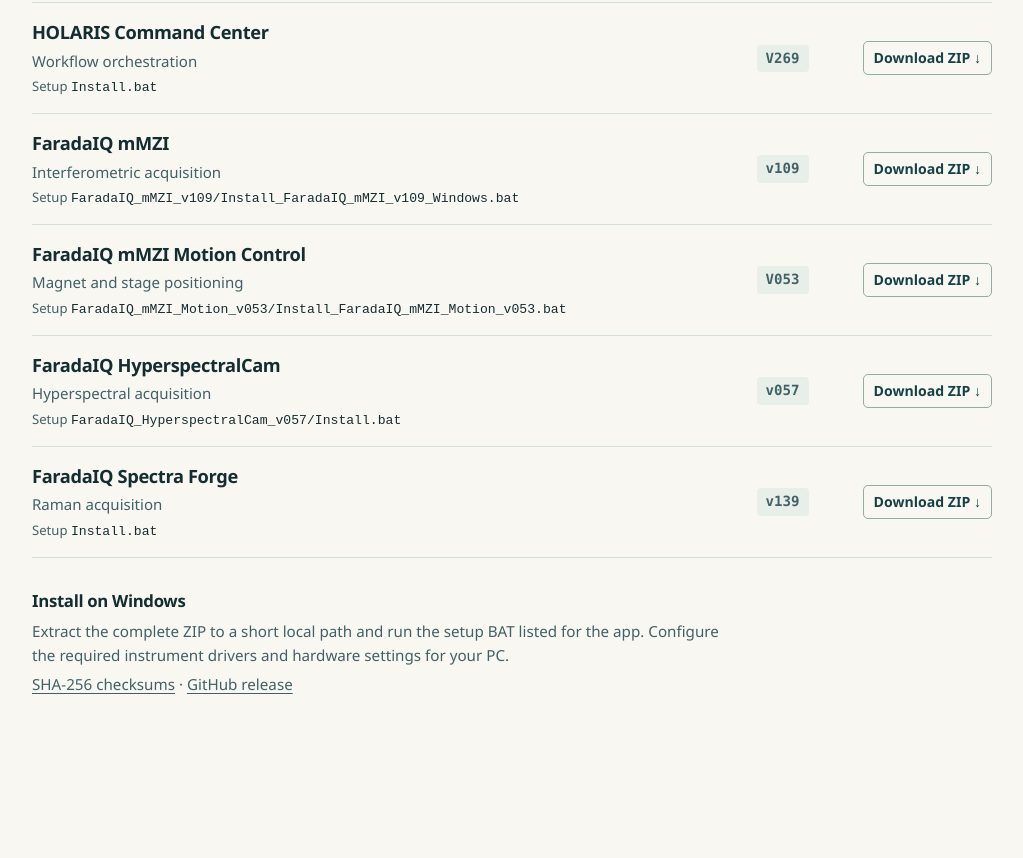
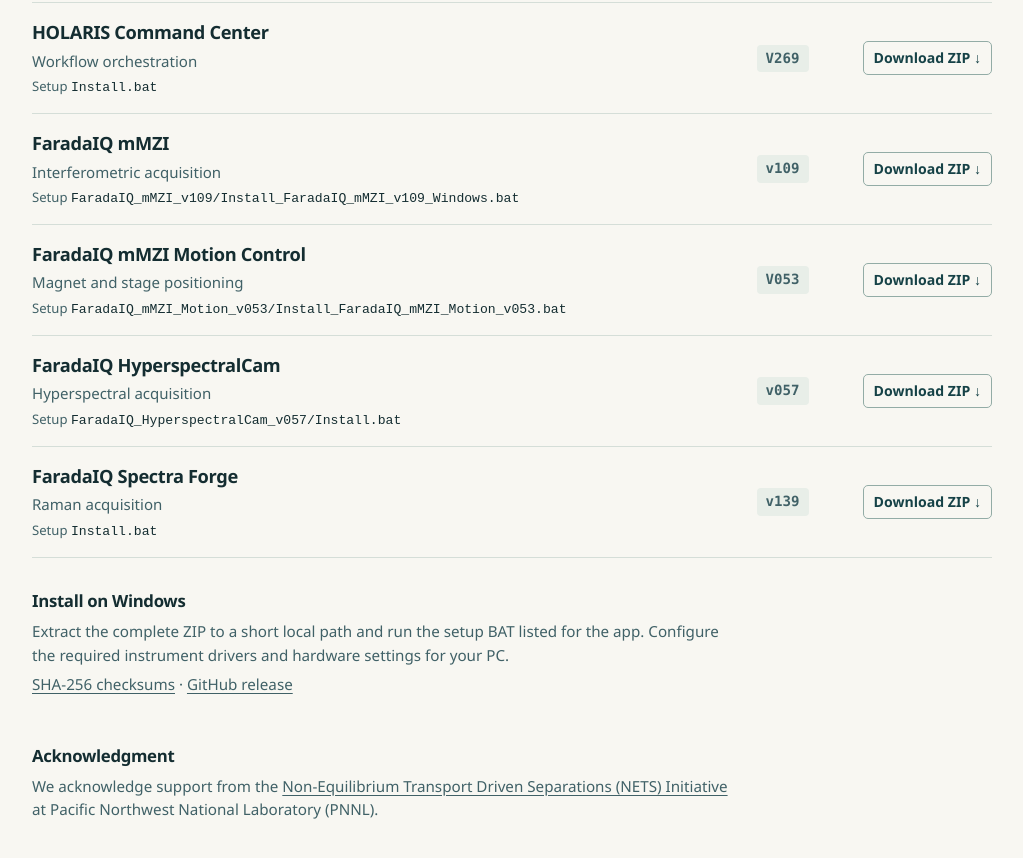
Before and after one commit to venky-pnnl/HOLARIS_beta, a plain HTML site: page docs/index.html in a window 1280 px wide. Shown: the part 372-1230 px from the top of the page, without its empty margins (128-1151 px from the left). Before the commit the page ends 1115 px from the top, so only its background shows below. Drawn offline with Linux system fonts and the light colour scheme.

Commit message:
Acknowledge the NETS Initiative on the beta homepage

```diff
--- a/docs/index.html
+++ b/docs/index.html
@@ -76,6 +76,10 @@
     <p>Extract the complete ZIP to a short local path and run the setup BAT listed for the app. Configure the required instrument drivers and hardware settings for your PC.</p>
     <p><a href="https://github.com/venky-pnnl/HOLARIS_beta/releases/download/manuscript-beta/SHA256SUMS.txt">SHA-256 checksums</a> · <a href="https://github.com/venky-pnnl/HOLARIS_beta/releases/tag/manuscript-beta">GitHub release</a></p>
   </section>
+  <section class="instructions" aria-labelledby="acknowledgments-heading">
+    <h2 id="acknowledgments-heading">Acknowledgment</h2>
+    <p>We acknowledge support from the <a href="https://www.pnnl.gov/projects/nets">Non-Equilibrium Transport Driven Separations (NETS) Initiative</a> at Pacific Northwest National Laboratory (PNNL).</p>
+  </section>
 </main>
 </body>
 </html>
```
